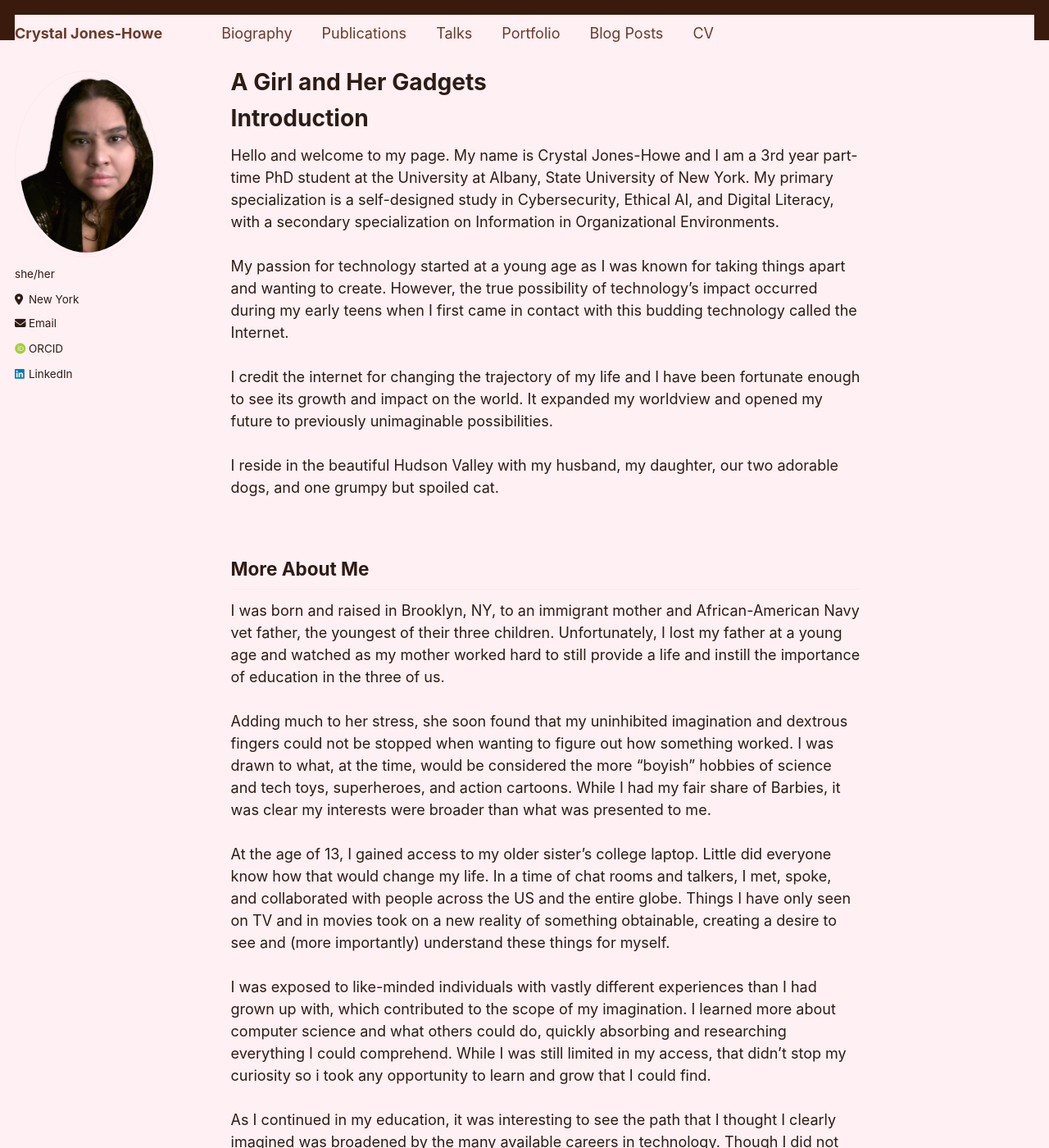
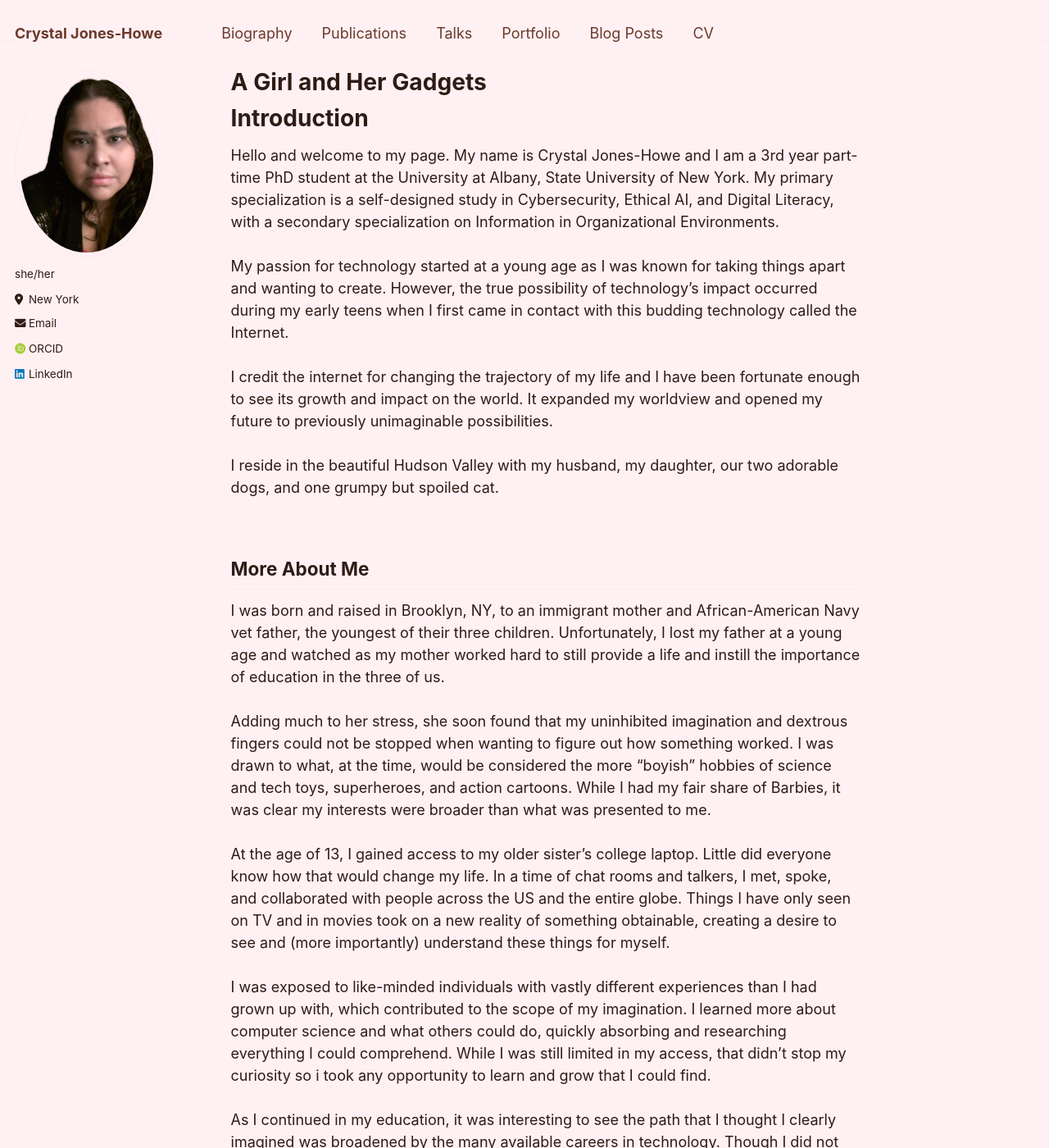
Before and after one commit to cjoneshowe/cjoneshowe.github.io, a Jekyll site: the page built from _pages/about.md, in a window 1280 px wide and 1400 px high. Shown: the whole window at 82% size. Built offline with Jekyll 4.4.1, drawn with Linux system fonts in a browser that asks for light colours; some web fonts are replaced.

Commit message:
Change masthead background color to #fff0f3

```diff
--- a/_sass/_masthead.scss
+++ b/_sass/_masthead.scss
@@ -4,7 +4,7 @@
 
 .masthead {
   position: fixed;
-  background: #3b1a0e;
+      background: #fff0f3;
   border-bottom: 1px solid $border-color;
   height: $masthead-height;
   top: 0;
```
